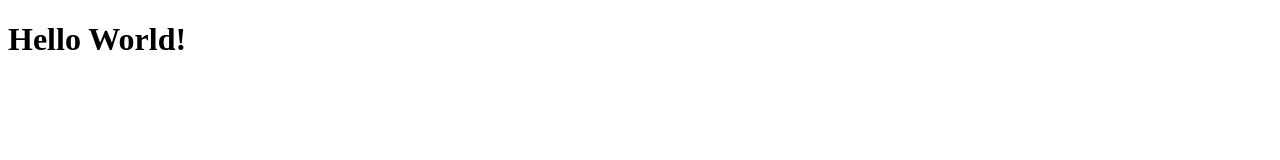
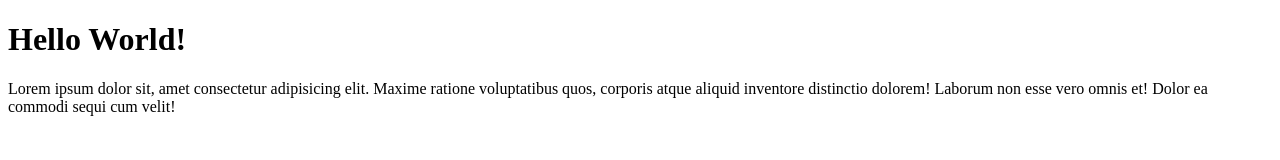
Before and after one commit to hanasoke/hanas-study, a plain HTML site: page index.html in a window 1280 px wide. Drawn offline with Linux system fonts and the light colour scheme.

Commit message:
menambahkan paragraf

```diff
--- a/index.html
+++ b/index.html
@@ -10,6 +10,8 @@
 
 <body>
     <h1>Hello World!</h1>
+    <p>Lorem ipsum dolor sit, amet consectetur adipisicing elit. Maxime ratione voluptatibus quos, corporis atque
+        aliquid inventore distinctio dolorem! Laborum non esse vero omnis et! Dolor ea commodi sequi cum velit!</p>
 
 </body>
 
```
